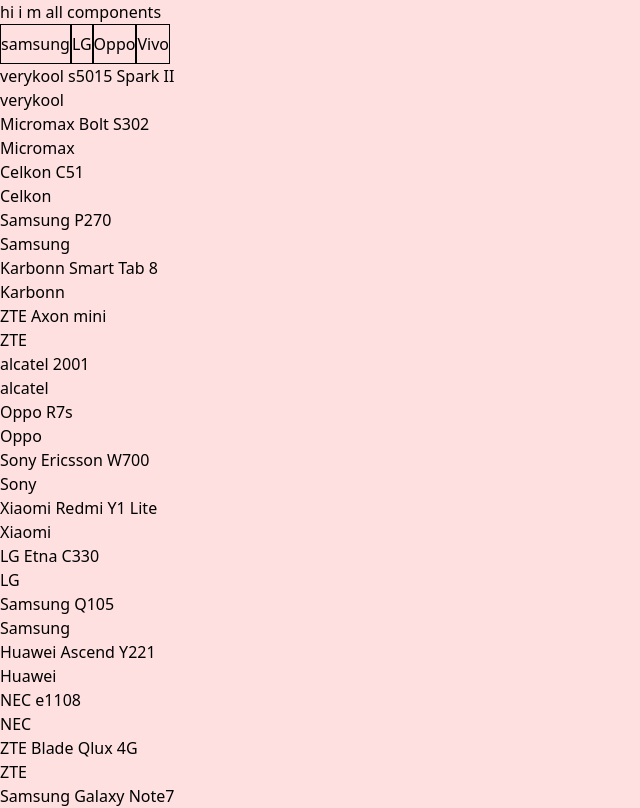
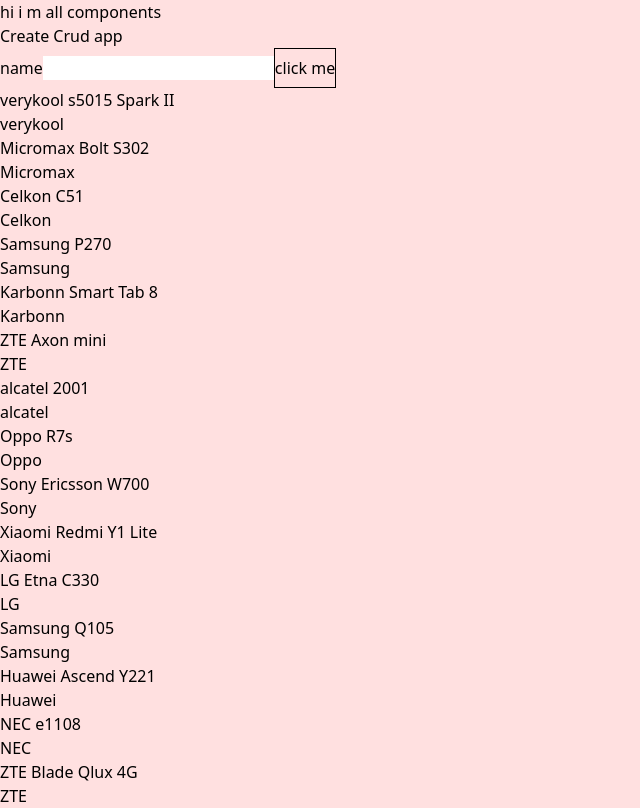
Before and after one commit to MohammadWazahat/myReactSmallComponents, a React (Vite) app: page / in a window 1280 px wide. Shown: the top 808 px of the page, without its empty margins (0-640 px from the left). Built offline with nearby package versions, Linux system fonts and the light colour scheme.

Commit message:
component for filtering data by search bar using useReducer is Created

```diff
--- /dev/null
+++ b/src/components/13FilterData/SearchFilterReducer.jsx
@@ -0,0 +1,68 @@
+import React, { useReducer, useState } from "react";
+import Data from "./mobileData.json";
+
+const SearchFilterReducer = () => {
+  const [text, setText] = useState("");
+
+  const inputHandler = (e) => {
+    const name = e.target.value;
+    setText({ ...text, name });
+  };
+  console.log(text);
+
+  const initialState = Data;
+
+  const reducer = (state, action) => {
+    if (action.type === "FILTER_BY_SEARCH") {
+      const filteredData = action.payload.pay1.filter((item) => {
+        return item.brand.toLowerCase().includes(action.payload.pay2);
+      });
+      return filteredData;
+    }
+    return state;
+  };
+
+  const [state, dispatch] = useReducer(reducer, initialState);
+
+  const filterByText = (t) => {
+    dispatch({
+      type: "FILTER_BY_SEARCH",
+      payload: {
+        pay1: initialState,
+        pay2: t,
+      },
+    });
+  };
+
+  return (
+    <div>
+      <div>
+        <div>
+          <h2>Create Crud app</h2>
+          <form onSubmit={(e) => e.preventDefault()}>
+            <label>name</label>
+            <input type="text" name="brand" onChange={inputHandler} />
+            <button
+              type="submit"
+              className="m-4 p-4 "
+              onClick={() => filterByText(text.name)}
+            >
+              click me
+            </button>
+          </form>
+
+          {state.map((item, index) => {
+            return (
+              <div key={index}>
+                <div> {item.product_name}</div>
+                <div>{item.brand}</div>
+              </div>
+            );
+          })}
+        </div>
+      </div>
+    </div>
+  );
+};
+
+export default SearchFilterReducer;
--- a/src/components/AllComponents.jsx
+++ b/src/components/AllComponents.jsx
@@ -24,6 +24,7 @@
 import AddingCartReducer from "./09AddToCart/AddingCartReducer";
 import SortingDataReducer from "./12SortingData/SortingDataReducer";
 import FilterDataReducer from "./13FilterData/FilterDataReducer";
+import SearchFilterReducer from "./13FilterData/SearchFilterReducer";
 
 const AllComponents = () => {
   const [count, setCount] = useState("hello g");
@@ -59,7 +60,8 @@
           {/* <DynamicTabReducer/> */}
           {/* <AddingCartReducer/> */}
           {/* <SortingDataReducer/> */}
-          <FilterDataReducer/>
+          {/* <FilterDataReducer/> */}
+          <SearchFilterReducer/>
         </div>
       </counterContext.Provider>
     </>
```
